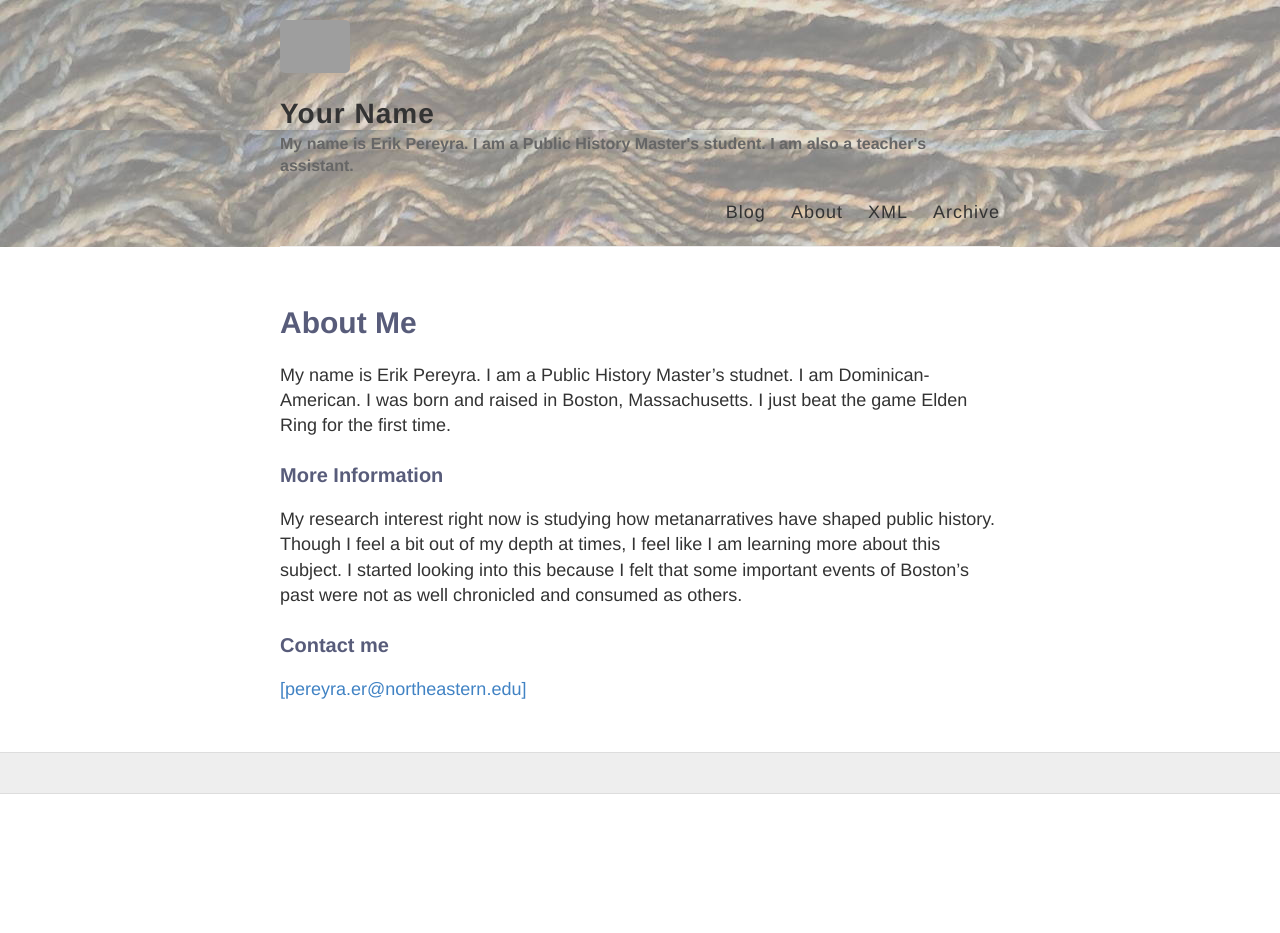
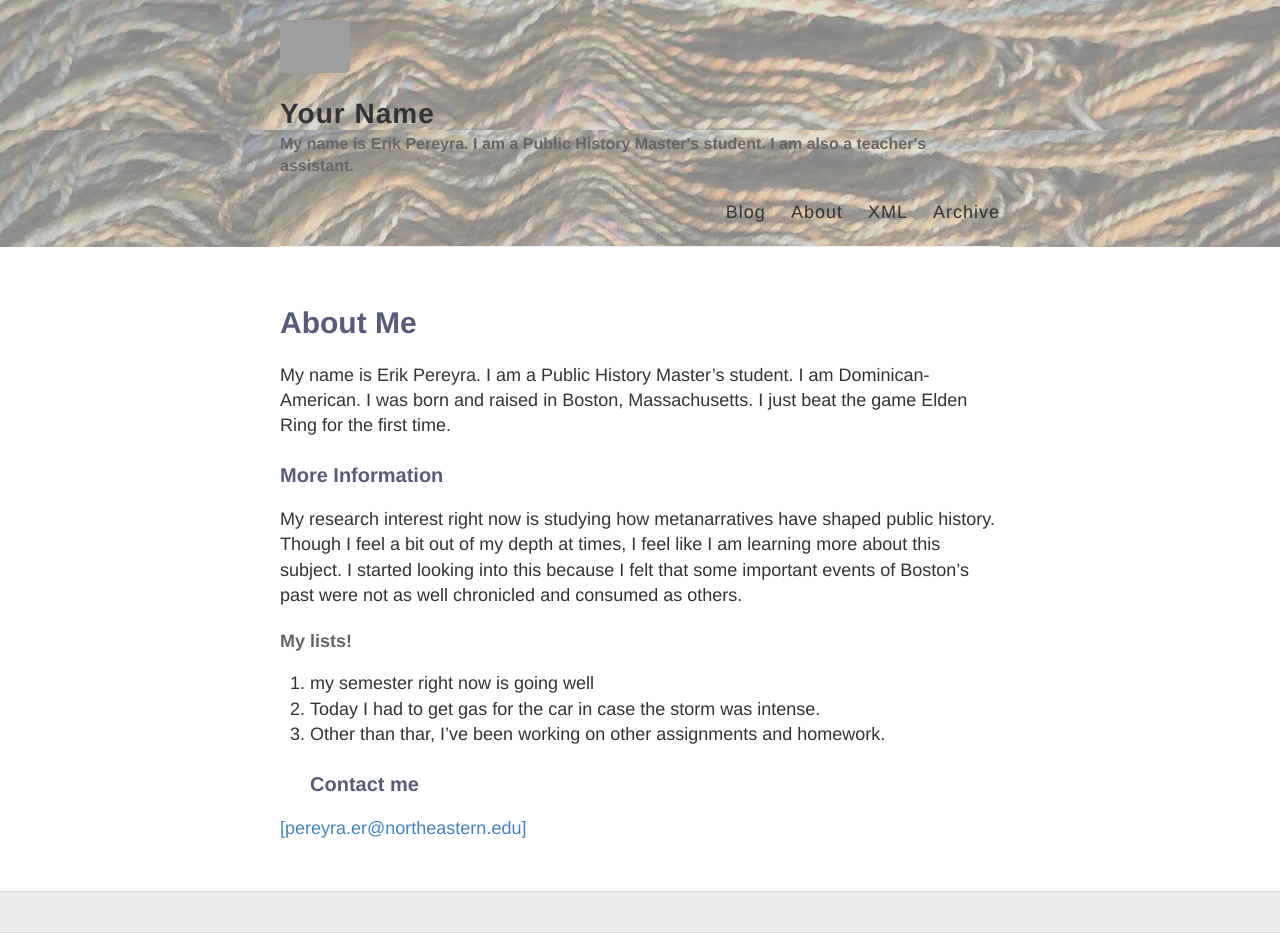
Before and after one commit to ErikPereyra01/erikpereyra01.github.io, a Jekyll site: the page built from about.md, in a window 1280 px wide. Built offline with Jekyll 4.4.1, drawn with Linux system fonts in a browser that asks for light colours; before the commit the page ends 900 px from its top, so only the background shows below that; grey boxes are pictures that could not be loaded.

Commit message:
about commit

```diff
--- a/about.md
+++ b/about.md
@@ -4,12 +4,16 @@ title: About Me
 permalink: /about/
 ---
 
-My name is Erik Pereyra. I am a Public History Master's studnet. I am Dominican-American. I was born and raised in Boston, Massachusetts. I just beat the game Elden Ring for the first time.
+My name is Erik Pereyra. I am a Public History Master's student. I am Dominican-American. I was born and raised in Boston, Massachusetts. I just beat the game Elden Ring for the first time.
 
 ### More Information
 
 My research interest right now is studying how metanarratives have shaped public history. Though I feel a bit out of my depth at times, I feel like I am learning more about this subject. I started looking into this because I felt that some important events of Boston's past were not as well chronicled and consumed as others.
 
+#### My lists!
+1. my semester right now is going well
+2. Today I had to get gas for the car in case the storm was intense.
+3. Other than thar, I've been working on other assignments and homework.
 ### Contact me
 
 [[pereyra.er@northeastern.edu]](mailto:pereyra.er@northeastern.edu)
```
